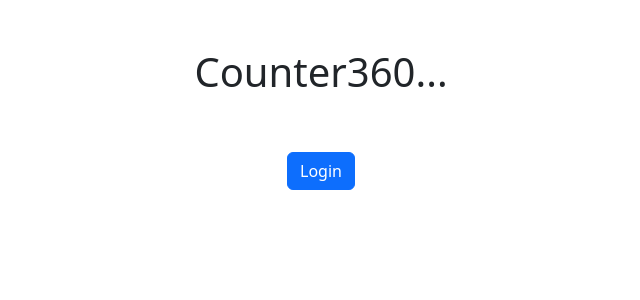
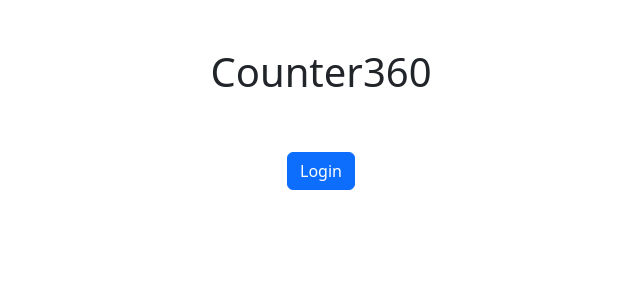
Before and after one commit to MattCollins84/pwa-show-and-tell, a Next.js app: page / in a window 1280 px wide. Shown: the top 300 px of the page, without its empty margins (319-959 px from the left). Built offline with nearby package versions, Linux system fonts and the light colour scheme.

Commit message:
better bootstrap

```diff
--- a/src/app/page.tsx
+++ b/src/app/page.tsx
@@ -30,15 +30,15 @@ export default function Home() {
   return (
     <Container>
       <Row className="justify-content-center my-5">
-        <Col className="col-lg-6 text-center">
-          <h1>Counter360...</h1>
+        <Col lg={6} className="text-center">
+          <h1>Counter360</h1>
           { user && <p>user: { user?.id }</p> }
         </Col>
       </Row>
       {
         loadingUser &&
         <Row className="justify-content-center text-center">
-          <Col className="col-lg-6">
+          <Col lg={6}>
             <Spinner animation="border" />
           </Col>
         </Row>
@@ -46,7 +46,7 @@ export default function Home() {
       {
         !loadingUser && !user &&
         <Row className="justify-content-center text-center">
-          <Col className="col-lg-6">
+          <Col lg={6}>
             <ButtonSpinner label="Login" variant="primary" loading={loading} onClick={handleLogin} />
           </Col>
         </Row>
```
Also changed, not shown: src/app/counter/page.tsx (+4 -4 lines).
